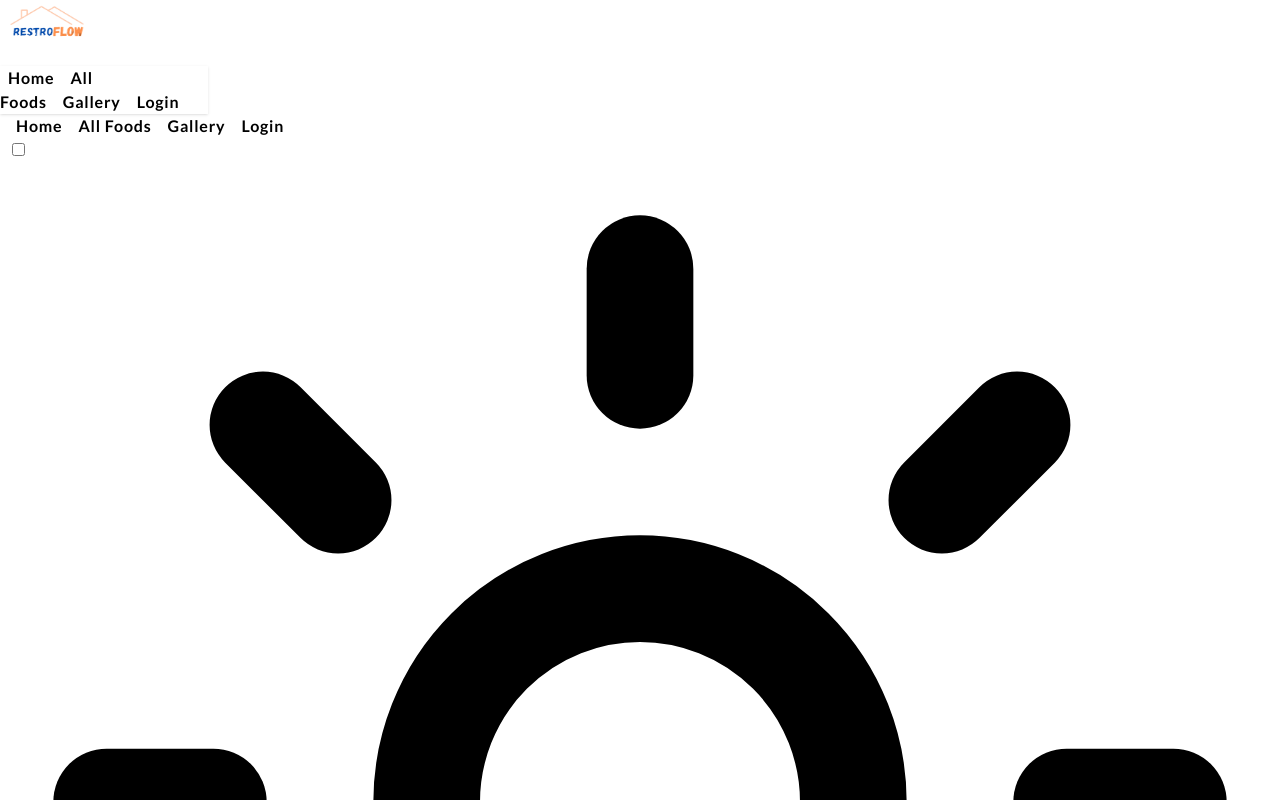
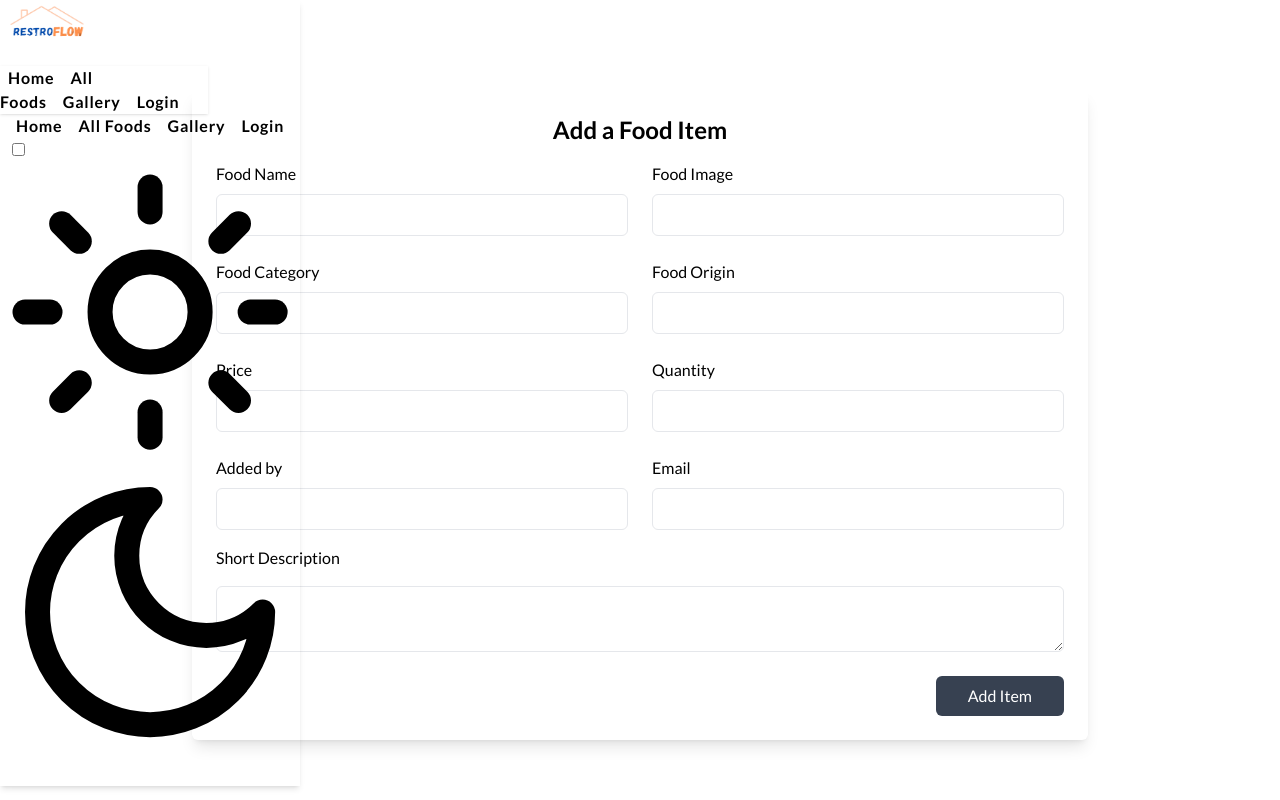
Before and after one commit to sami-sad-ik/RestroFlow, a React (Vite) app in the folder client/: page /add-food in a window 1280 px wide. Shown: the top 800 px of the page. Built offline with nearby package versions, Linux system fonts and the light colour scheme; no server answers.

Commit message:
Add Food page done without function

```diff
--- a/client/src/Components/Banner.jsx
+++ b/client/src/Components/Banner.jsx
@@ -6,7 +6,7 @@ const Banner = () => {
       className={
         "relative bg-[url('/banner.jpg')] bg-cover bg-center my-7 w-full h-[400px] md:h-[650px] rounded-lg "
       }>
-      <div className="absolute flex items-center justify-center top-0 left-0 w-full h-full rounded-lg z-10 bg-gradient-to-r from-gray-900">
+      <div className="absolute flex items-center justify-center top-0 left-0 w-full h-full rounded-lg bg-gradient-to-r from-gray-900">
         <div className="text-white text-center space-y-3 ">
           <h2 className="md:text-6xl text-4xl font-semibold">
             Welcome to{" "}
@@ -16,7 +16,7 @@ const Banner = () => {
           <p className="md:text-xl text-md px-7 font-light ">
             Savor the Flavor – Experience Culinary Excellence at RestroFlow
           </p>
-          <Link className="bg-yellow-500 p-2 md:text-lg text-sm rounded-md hover:scale-[103%] hover:bg-yellow-600 active:scale-[102%] active:bg-yellow-500 cursor-pointer duration-200 text-black font-semibold inline-block  ">
+          <Link className="bg-yellow-500 p-2 md:text-lg text-sm rounded-md hover:scale-[103%] hover:bg-yellow-600 active:bg-yellow-500 cursor-pointer duration-200 text-black font-semibold inline-block  ">
             See all foods
           </Link>
         </div>
--- a/client/src/Layout/Root.jsx
+++ b/client/src/Layout/Root.jsx
@@ -4,8 +4,10 @@ import Navbar from "../Shared/Navbar";
 const Root = () => {
   return (
     <div className="font-lato ">
-      <Navbar />
-      <div className="w-11/12 mx-auto">
+      <div className="h-[70px]">
+        <Navbar />
+      </div>
+      <div className="w-11/12 mx-auto ">
         <Outlet />
       </div>
     </div>
--- a/client/src/Pages/AddFood.jsx
+++ b/client/src/Pages/AddFood.jsx
@@ -1,58 +1,91 @@
 const AddFood = () => {
   return (
-    <section className="max-w-4xl p-6 mx-auto  rounded-md shadow-md ">
-      <h2 className="text-lg font-semibold  capitalize ">Account settings</h2>
+    <section className="max-w-4xl mt-5 p-6 mx-auto  rounded-md shadow-lg ">
+      <h2 className="text-2xl text-center font-semibold">Add a Food Item</h2>
 
       <form>
         <div className="grid grid-cols-1 gap-6 mt-4 sm:grid-cols-2">
           <div>
-            <label className=" " for="username">
-              Username
-            </label>
+            <label>Food Name</label>
             <input
-              id="username"
               type="text"
-              className="block w-full px-4 py-2 mt-2   border border-gray-200 rounded-md    focus:border-blue-400 focus:ring-blue-300 focus:ring-opacity-40 dark:focus:border-blue-300 focus:outline-none focus:ring"
+              name="foodname"
+              className="block w-full px-4 py-2 mt-2 bg-base-200 border border-base-300 rounded-md focus:border-blue-400 focus:ring-blue-300 focus:ring-opacity-40 dark:focus:border-blue-300 focus:outline-none focus:ring"
             />
           </div>
 
           <div>
-            <label className=" " for="emailAddress">
-              Email Address
-            </label>
+            <label>Food Image</label>
             <input
-              id="emailAddress"
-              type="email"
-              className="block w-full px-4 py-2 mt-2   border border-gray-200 rounded-md    focus:border-blue-400 focus:ring-blue-300 focus:ring-opacity-40 dark:focus:border-blue-300 focus:outline-none focus:ring"
+              type="text"
+              name="imageURL"
+              className="block w-full px-4 py-2 mt-2 bg-base-200 border border-base-300 rounded-md focus:border-blue-400 focus:ring-blue-300 focus:ring-opacity-40 dark:focus:border-blue-300 focus:outline-none focus:ring"
             />
           </div>
 
           <div>
-            <label className=" " for="password">
-              Password
-            </label>
+            <label>Food Category</label>
             <input
-              id="password"
-              type="password"
-              className="block w-full px-4 py-2 mt-2   border border-gray-200 rounded-md    focus:border-blue-400 focus:ring-blue-300 focus:ring-opacity-40 dark:focus:border-blue-300 focus:outline-none focus:ring"
+              type="text"
+              name="category"
+              className="block w-full px-4 py-2 mt-2 bg-base-200 border border-base-300 rounded-md focus:border-blue-400 focus:ring-blue-300 focus:ring-opacity-40 dark:focus:border-blue-300 focus:outline-none focus:ring"
             />
           </div>
 
           <div>
-            <label className=" " for="passwordConfirmation">
-              Password Confirmation
-            </label>
+            <label>Food Origin</label>
             <input
-              id="passwordConfirmation"
-              type="password"
-              className="block w-full px-4 py-2 mt-2   border border-gray-200 rounded-md    focus:border-blue-400 focus:ring-blue-300 focus:ring-opacity-40 dark:focus:border-blue-300 focus:outline-none focus:ring"
+              type="text"
+              name="origin"
+              className="block w-full px-4 py-2 mt-2 bg-base-200 border border-base-300 rounded-md focus:border-blue-400 focus:ring-blue-300 focus:ring-opacity-40 dark:focus:border-blue-300 focus:outline-none focus:ring"
+            />
+          </div>
+          <div>
+            <label>Price</label>
+            <input
+              type="number"
+              name="price"
+              className="block w-full px-4 py-2 mt-2 bg-base-200 border border-base-300 rounded-md focus:border-blue-400 focus:ring-blue-300 focus:ring-opacity-40 dark:focus:border-blue-300 focus:outline-none focus:ring"
+            />
+          </div>
+
+          <div>
+            <label>Quantity</label>
+            <input
+              type="number"
+              name="quantity"
+              className="block w-full px-4 py-2 mt-2 bg-base-200 border border-base-300 rounded-md focus:border-blue-400 focus:ring-blue-300 focus:ring-opacity-40 dark:focus:border-blue-300 focus:outline-none focus:ring"
+            />
+          </div>
+
+          <div>
+            <label>Added by</label>
+            <input
+              type="text"
+              name="username"
+              className="block w-full px-4 py-2 mt-2 bg-base-200 border border-base-300 rounded-md focus:border-blue-400 focus:ring-blue-300 focus:ring-opacity-40 dark:focus:border-blue-300 focus:outline-none focus:ring"
+            />
+          </div>
+
+          <div>
+            <label>Email</label>
+            <input
+              type="email"
+              name="email"
+              className="block w-full px-4 py-2 mt-2 bg-base-200 border border-base-300 rounded-md focus:border-blue-400 focus:ring-blue-300 focus:ring-opacity-40 dark:focus:border-blue-300 focus:outline-none focus:ring"
             />
           </div>
         </div>
+        <div className="flex flex-col gap-2 mt-4">
+          <label>Short Description</label>
+          <textarea
+            className="block w-full px-4 py-2 mt-2 bg-base-200 border border-base-300 rounded-md focus:border-blue-400 focus:ring-blue-300 focus:ring-opacity-40 dark:focus:border-blue-300 focus:outline-none focus:ring"
+            name="description"></textarea>
+        </div>
 
         <div className="flex justify-end mt-6">
-          <button className="px-8 py-2.5 leading-5 text-white transition-colors duration-300 transform bg-gray-700 rounded-md hover:bg-gray-600 focus:outline-none focus:bg-gray-600">
-            Save
+          <button className="px-8 py-2.5 leading-5 text-white transition-colors duration-300 transhtmlForm bg-gray-700 rounded-md hover:bg-gray-600 active:bg-gray-800 focus:outline-none focus:bg-gray-600">
+            Add Item
           </button>
         </div>
       </form>
--- a/client/src/Pages/Login.jsx
+++ b/client/src/Pages/Login.jsx
@@ -60,7 +60,7 @@ const Login = () => {
             <input
               type="email"
               name="email"
-              className="block w-full py-3 border rounded-lg px-11 focus:border-blue-400 focus:ring-blue-300 focus:outline-none focus:ring focus:ring-opacity-40"
+              className="block w-full py-3 border border-base-300 rounded-lg px-11 focus:border-blue-400 focus:ring-blue-300 focus:outline-none focus:ring focus:ring-opacity-40"
               placeholder="Email address"
             />
           </div>
@@ -85,7 +85,7 @@ const Login = () => {
             <input
               type="password"
               name="password"
-              className="block w-full px-10 py-3 border rounded-lg focus:border-blue-400 focus:ring-blue-300 focus:outline-none focus:ring focus:ring-opacity-40"
+              className="block w-full px-10 py-3 border border-base-300 rounded-lg focus:border-blue-400 focus:ring-blue-300 focus:outline-none focus:ring focus:ring-opacity-40"
               placeholder="Password"
             />
           </div>
--- a/client/src/Shared/Navbar.jsx
+++ b/client/src/Shared/Navbar.jsx
@@ -28,26 +28,54 @@ const Navbar = () => {
     <>
       <NavLink
         to={"/"}
-        className="my-2 mx-2 transition-colors font-semibold tracking-wider duration-300 transform  hover:text-blue-500  md:mx-2 md:my-0">
+        className={({ isActive }) =>
+          `my-2 mx-2 transition-colors font-semibold tracking-wider duration-300 transform  ${
+            isActive
+              ? "text-blue-500 border-b-2 border-blue-500 "
+              : "hover:text-blue-500"
+          }  md:mx-2 md:my-0`
+        }>
         Home
       </NavLink>
-      <NavLink className="my-2 mx-2 transition-colors font-semibold tracking-wider duration-300 transform  hover:text-blue-500  md:mx-2 md:my-0">
+      <NavLink
+        to={"/all-foods"}
+        className={({ isActive }) =>
+          `my-2 mx-2 transition-colors font-semibold tracking-wider duration-300 transform  ${
+            isActive
+              ? "text-blue-500 border-b-2 border-blue-500 "
+              : "hover:text-blue-500"
+          }  md:mx-2 md:my-0`
+        }>
         All Foods
       </NavLink>
-      <NavLink className="my-2 mx-2 transition-colors font-semibold tracking-wider duration-300 transform  hover:text-blue-500  md:mx-2 md:my-0">
+      <NavLink
+        to={"/gallery"}
+        className={({ isActive }) =>
+          `my-2 mx-2 transition-colors font-semibold tracking-wider duration-300 transform  ${
+            isActive
+              ? "text-blue-500 border-b-2 border-blue-500 "
+              : "hover:text-blue-500"
+          }  md:mx-2 md:my-0`
+        }>
         Gallery
       </NavLink>
       {!user && (
         <NavLink
           to={"/login"}
-          className="my-2 mx-2 transition-colors font-semibold tracking-wider duration-300 transform  hover:text-blue-500  md:mx-2 md:my-0">
+          className={({ isActive }) =>
+            `my-2 mx-2 transition-colors font-semibold tracking-wider duration-300 transform  ${
+              isActive
+                ? "text-blue-500 border-b-2 border-blue-500 "
+                : "hover:text-blue-500"
+            }  md:mx-2 md:my-0`
+          }>
           Login
         </NavLink>
       )}
     </>
   );
   return (
-    <div className="navbar bg-base-100 shadow-sm">
+    <div className="navbar z-10 fixed bg-base-100 shadow-md">
       <div className="flex-1">
         <Link to={"/"} className="inline-flex items-center">
           <img className="w-24 h-12 " src="/Restro.png" alt="logo" />
@@ -72,7 +100,7 @@ const Navbar = () => {
           </div>
           <ul
             tabIndex={0}
-            className="menu menu-sm dropdown-content bg-base-100 rounded-box z-1 mt-3 w-52 px-0 space-y-1 shadow">
+            className="menu menu-sm dropdown-content bg-base-100 rounded-box z-10 mt-3 w-52 px-0 space-y-1 shadow">
             {navLinks}
           </ul>
         </div>
@@ -95,18 +123,26 @@ const Navbar = () => {
           </div>
           <ul
             tabIndex={0}
-            className="menu menu-sm dropdown-content bg-base-100 rounded-box z-1 mt-3 w-52 px-0 space-y-1 shadow">
-            <Link
+            className="menu menu-sm dropdown-content bg-base-100 rounded-box z-10 mt-3 w-52 px-0 space-y-1 shadow">
+            <NavLink
               to={"/add-food"}
-              className="py-2 hover:bg-gray-300 rounded-md px-2 transition-colors duration-300 transform font-semibold hover:text-blue-500  md:mx-2">
+              className={({ isActive }) =>
+                `py-2  rounded-md px-2 transition-colors duration-300 transform font-semibold ${
+                  isActive
+                    ? "text-blue-500  bg-gray-300"
+                    : "hover:bg-gray-300 hover:text-blue-500 "
+                }  md:mx-2`
+              }>
               Add a food item
-            </Link>
-            <Link className="py-2 hover:bg-gray-300 rounded-md px-2 transition-colors duration-300 transform font-semibold hover:text-blue-500  md:mx-2">
+            </NavLink>
+            <NavLink
+              className={`py-2  rounded-md px-2 transition-colors duration-300 transform font-semibold hover:bg-gray-300 hover:text-blue-500  md:mx-2`}>
               My added food items
-            </Link>
-            <Link className="py-2 hover:bg-gray-300 rounded-md px-2 transition-colors duration-300 transform font-semibold  hover:text-blue-500  md:mx-2">
+            </NavLink>
+            <NavLink
+              className={`py-2  rounded-md px-2 transition-colors duration-300 transform font-semibold hover:bg-gray-300  hover:text-blue-500  md:mx-2`}>
               My ordered food items
-            </Link>
+            </NavLink>
             <button
               onClick={handleSignOut}
               className="py-2 bg-gray-300 rounded-md px-2 text-left text-red-500 font-bold transition-colors duration-300 transform hover:bg-gray-400  md:mx-2">
--- a/client/src/index.css
+++ b/client/src/index.css
@@ -2,3 +2,7 @@
 @tailwind base;
 @tailwind components;
 @tailwind utilities;
+
+html {
+  overflow-y: scroll;
+}
```
Also changed, not shown: client/src/Pages/AllFoods.jsx (added, +9 -0 lines), client/src/Pages/Gallery.jsx (added, +9 -0 lines), client/src/Pages/Register.jsx (+5 -5 lines), client/src/Routes/Routes.jsx (+10 -0 lines).
